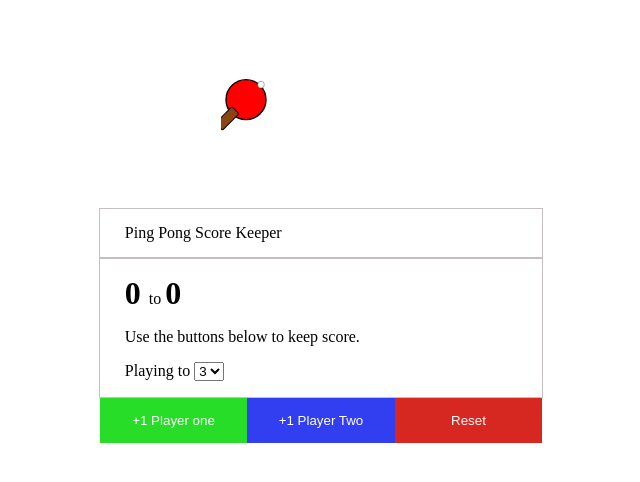
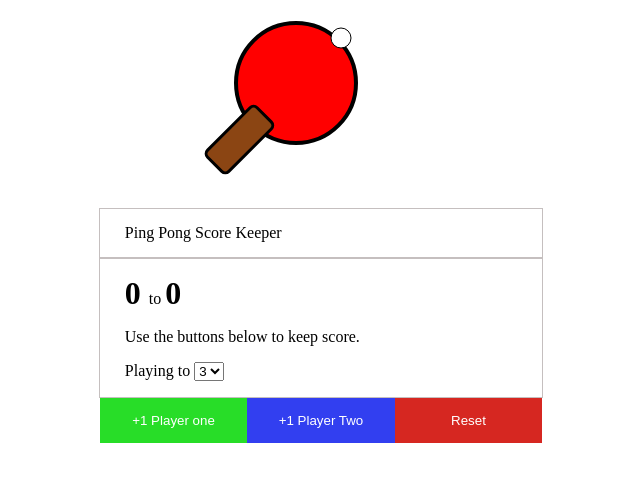
Before and after one commit to RoninChimera/RoninChimera.github.io, a plain HTML site: page index.html in a window 1280 px wide. Shown: the whole page, without its empty margins (319-959 px from the left). Drawn offline with Linux system fonts and the light colour scheme.

Commit message:
Update index.html

```diff
--- a/index.html
+++ b/index.html
@@ -8,7 +8,7 @@
     <link rel="stylesheet" href="style.css">
 </head>
 <body>
-     <svg width="200" height="200" viewBox="0 0 600 200" xmlns="http://www.w3.org/2000/svg">
+     <svg width="350" height="200" viewBox="0 0 200 200" xmlns="http://www.w3.org/2000/svg">
     <!-- Rotated group -->
     <g transform="rotate(45 75 75)">
       <!-- Paddle face -->
```
